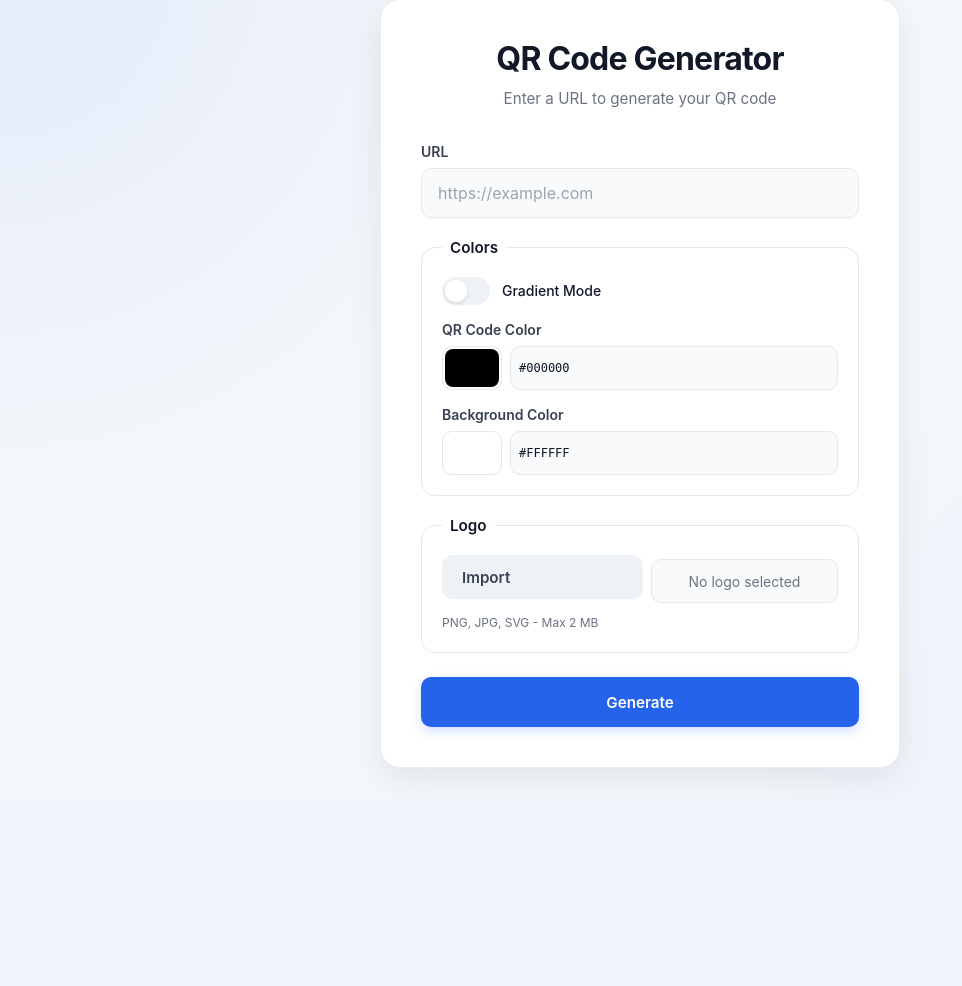
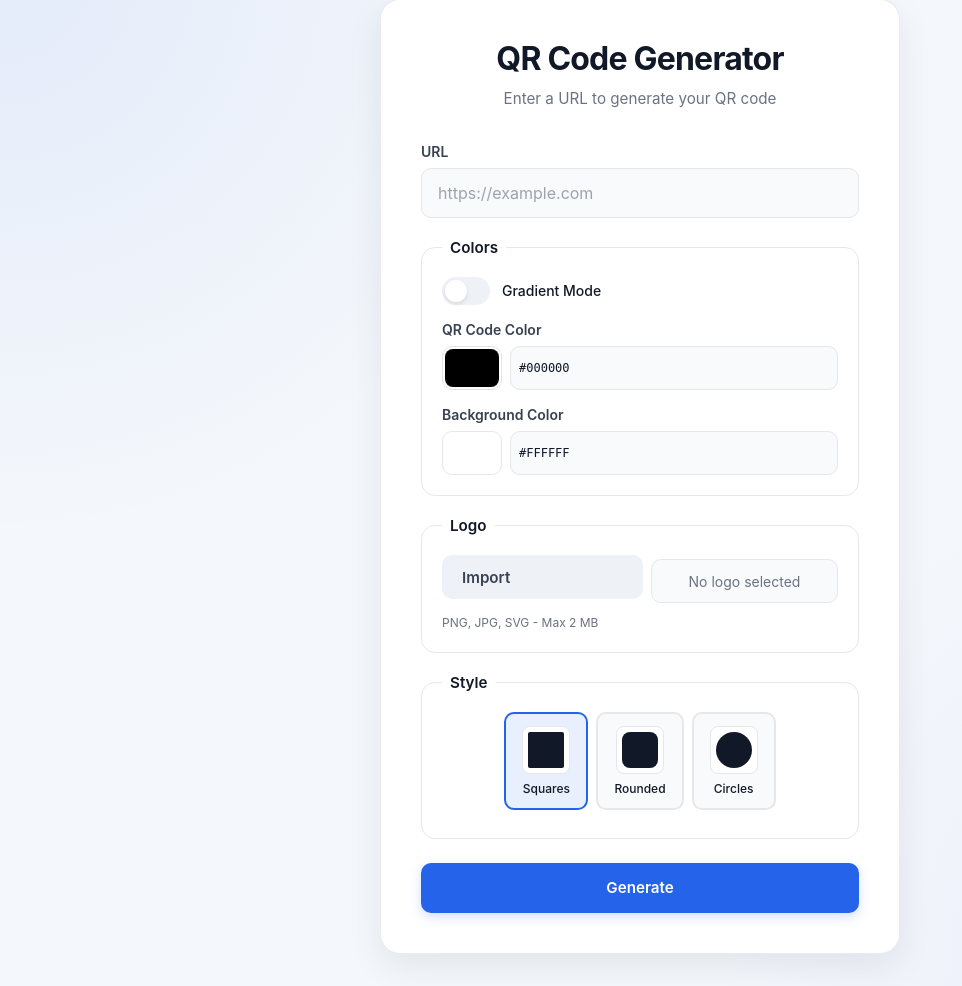
Before and after one commit to WewennJr/qr-code-generator, a Flask app: page / in a window 1280 px wide. Shown: the part 33-1019 px from the top of the page, without its empty margins (0-962 px from the left). Before the commit the page ends 803 px from the top, so only its background shows below. Run offline with Flask 3, Linux system fonts and the light colour scheme.

Commit message:
feat: qr-code dot style

```diff
--- a/src/qr_code_generator/app.py
+++ b/src/qr_code_generator/app.py
@@ -107,13 +107,29 @@ def is_finder_pattern(x: int, y: int, size: int, border: int) -> bool:
     return False
 
 
+def draw_module(draw: ImageDraw.Draw, px: int, py: int, box_size: int, color: Tuple[int, int, int], style: str):
+    """Draw a single QR module based on style."""
+    half = box_size // 2
+    center_x = px + half
+    center_y = py + half
+    radius = half - 1
+
+    if style == "circle":
+        draw.ellipse([px + 1, py + 1, px + box_size - 1, py + box_size - 1], fill=color)
+    elif style == "rounded":
+        draw.rounded_rectangle([px + 1, py + 1, px + box_size - 1, py + box_size - 1], radius=radius // 2, fill=color)
+    else:
+        draw.rectangle([px, py, px + box_size, py + box_size], fill=color)
+
+
 def generate_qr_code(
     data: str,
     fill_color: str = "#000000",
     back_color: str = "#ffffff",
     gradient_colors: Optional[List[str]] = None,
     gradient_direction: str = "vertical",
-    logo_data: Optional[bytes] = None
+    logo_data: Optional[bytes] = None,
+    style: str = "square"
 ) -> io.BytesIO:
     qr = qrcode.QRCode(
         version=1,
@@ -159,14 +175,21 @@ def generate_qr_code(
                         else:
                             color = gradient[max(0, min(gy, module_count - 1))]
 
-                    draw.rectangle([px, py, px + box_size, py + box_size], fill=color)
+                    draw_module(draw, px, py, box_size, color, style)
     else:
         for y, row in enumerate(matrix):
             for x, cell in enumerate(row):
                 if cell:
                     px = x * box_size
                     py = y * box_size
-                    draw.rectangle([px, py, px + box_size, py + box_size], fill=fill_rgb)
+
+                    # Keep finder patterns solid for scannability
+                    if is_finder_pattern(x, y, size, border):
+                        color = fill_rgb
+                    else:
+                        color = fill_rgb
+
+                    draw_module(draw, px, py, box_size, color, style)
 
     if logo_data:
         img = embed_logo_in_qr(img, logo_data)
@@ -192,6 +215,7 @@ def index():
         "gradient_direction": "vertical",
         "use_gradient": False,
         "logo_preview": None,
+        "style": "square",
     }
 
     if request.method == "POST":
@@ -200,6 +224,7 @@ def index():
         back_color = request.form.get("back_color", "#ffffff")
         use_gradient = request.form.get("use_gradient") == "on"
         gradient_direction = request.form.get("gradient_direction", "vertical")
+        style = request.form.get("style", "square")
 
         gradient_colors = []
         for i in range(5):
@@ -226,6 +251,7 @@ def index():
             "gradient_direction": gradient_direction,
             "use_gradient": use_gradient,
             "logo_preview": logo_preview,
+            "style": style,
         })
 
         if not url:
@@ -242,9 +268,10 @@ def index():
                         gradient_colors=gradient_colors,
                         gradient_direction=gradient_direction,
                         logo_data=logo_data,
+                        style=style,
                     )
                 else:
-                    buf = generate_qr_code(url, fill_color=fill_color, back_color=back_color, logo_data=logo_data)
+                    buf = generate_qr_code(url, fill_color=fill_color, back_color=back_color, logo_data=logo_data, style=style)
                 qr_code_data = base64.b64encode(buf.getvalue()).decode("utf-8")
             except Exception as e:
                 error = f'{translations["errors"]["generation"]}: {str(e)}'
@@ -266,6 +293,7 @@ def download():
     back_color = request.form.get("back_color", "#ffffff")
     use_gradient = request.form.get("use_gradient") == "on"
     gradient_direction = request.form.get("gradient_direction", "vertical")
+    style = request.form.get("style", "square")
 
     gradient_colors = []
     for i in range(5):
@@ -293,9 +321,10 @@ def download():
                 gradient_colors=gradient_colors,
                 gradient_direction=gradient_direction,
                 logo_data=logo_data,
+                style=style,
             )
         else:
-            buf = generate_qr_code(url, fill_color=fill_color, back_color=back_color, logo_data=logo_data)
+            buf = generate_qr_code(url, fill_color=fill_color, back_color=back_color, logo_data=logo_data, style=style)
     except Exception:
         return "Generation error", 500
 
--- a/src/qr_code_generator/static/style.css
+++ b/src/qr_code_generator/static/style.css
@@ -731,6 +731,87 @@ input[type="url"]:focus {
     line-height: 1.4;
 }
 
+.style-section {
+    width: 100%;
+    box-sizing: border-box;
+}
+
+.style-options {
+    display: flex;
+    flex-wrap: wrap;
+    gap: 0.5rem;
+    justify-content: center;
+}
+
+.style-option {
+    display: flex;
+    flex-direction: column;
+    align-items: center;
+    gap: 0.4rem;
+    padding: 0.75rem 1rem;
+    border: 2px solid var(--border);
+    border-radius: 10px;
+    background: var(--surface-soft);
+    cursor: pointer;
+    transition: all 0.2s ease;
+    min-width: 80px;
+}
+
+.style-option:hover {
+    border-color: var(--primary);
+    background: rgba(37, 99, 235, 0.05);
+}
+
+.style-option input[type="radio"] {
+    display: none;
+}
+
+.style-option.selected {
+    border-color: var(--primary);
+    background: rgba(37, 99, 235, 0.1);
+}
+
+.style-preview {
+    display: flex;
+    align-items: center;
+    justify-content: center;
+    width: 48px;
+    height: 48px;
+    background: var(--surface);
+    border: 1px solid var(--border);
+    border-radius: 8px;
+    overflow: hidden;
+}
+
+.style-preview::before {
+    content: "";
+    display: block;
+    width: 36px;
+    height: 36px;
+}
+
+.style-preview[data-style="square"]::before {
+    background: var(--text);
+    border-radius: 2px;
+}
+
+.style-preview[data-style="rounded"]::before {
+    background: var(--text);
+    border-radius: 8px;
+}
+
+.style-preview[data-style="circle"]::before {
+    background: var(--text);
+    border-radius: 50%;
+}
+
+.style-label {
+    font-size: 0.75rem;
+    font-weight: 500;
+    color: var(--text);
+    white-space: nowrap;
+}
+
 @media (max-width: 600px) {
     .color-section {
         padding: 1rem;
--- a/src/qr_code_generator/templates/index.html
+++ b/src/qr_code_generator/templates/index.html
@@ -118,6 +118,20 @@
                 </div>
             </fieldset>
 
+            <fieldset class="form-group color-section style-section">
+                <legend>{{ translations.style_title }}</legend>
+
+                <div class="style-options" id="style-options">
+                    {% for style_key, style_label in [('square', translations.style_square), ('rounded', translations.style_rounded), ('circle', translations.style_circle)] %}
+                    <label class="style-option {% if form_data.style == style_key %}selected{% endif %}" data-style="{{ style_key }}">
+                        <input type="radio" name="style" value="{{ style_key }}" {% if form_data.style == style_key %}checked{% endif %}>
+                        <span class="style-preview" data-style="{{ style_key }}"></span>
+                        <span class="style-label">{{ style_label }}</span>
+                    </label>
+                    {% endfor %}
+                </div>
+            </fieldset>
+
             <div class="btn-group">
                 <button type="submit" class="btn btn-primary">
                     {{ translations.generate }}
@@ -142,6 +156,7 @@
                 <input type="hidden" name="back_color" value="{{ form_data.back_color }}">
                 <input type="hidden" name="use_gradient" value="{{ 'on' if form_data.use_gradient else '' }}">
                 <input type="hidden" name="gradient_direction" value="{{ form_data.gradient_direction }}">
+                <input type="hidden" name="style" value="{{ form_data.style }}">
                 {% for i in range(form_data.gradient_colors|length) %}
                 <input type="hidden" name="gradient_color_{{ i }}" value="{{ form_data.gradient_colors[i] }}">
                 {% endfor %}
@@ -313,6 +328,17 @@
 document.querySelectorAll('input[type="color"]').forEach(setupColorSync);
         document.querySelectorAll('.gradient-stop').forEach(setupDragAndDrop);
 
+        // Style selection - immediate visual feedback
+        const styleOptions = document.querySelectorAll('.style-option');
+        styleOptions.forEach(option => {
+            option.addEventListener('click', function() {
+                const style = this.dataset.style;
+                styleOptions.forEach(opt => opt.classList.remove('selected'));
+                this.classList.add('selected');
+                this.querySelector('input[type="radio"]').checked = true;
+            });
+        });
+
         const logoInput = document.getElementById('logo');
         const logoPreviewFrame = document.getElementById('logo-preview-frame');
         const logoPreviewImg = document.getElementById('logo-preview-img');
--- a/src/qr_code_generator/translations/en.json
+++ b/src/qr_code_generator/translations/en.json
@@ -31,6 +31,10 @@
     "logo_no_preview": "No logo selected",
     "logo_invalid_type": "File must be an image",
     "logo_too_large": "Image must not exceed 2 MB",
+    "style_title": "Style",
+    "style_square": "Squares",
+    "style_rounded": "Rounded",
+    "style_circle": "Circles",
     "errors": {
         "empty_url": "Please enter a URL",
         "invalid_url": "The URL must start with http:// or https://",
--- a/src/qr_code_generator/translations/fr.json
+++ b/src/qr_code_generator/translations/fr.json
@@ -31,6 +31,10 @@
     "logo_no_preview": "Aucun logo sélectionné",
     "logo_invalid_type": "Le fichier doit être une image",
     "logo_too_large": "L'image ne doit pas dépasser 2 Mo",
+    "style_title": "Style",
+    "style_square": "Carrés",
+    "style_rounded": "Arrondis",
+    "style_circle": "Ronds",
     "errors": {
         "empty_url": "Veuillez entrer une URL",
         "invalid_url": "L'URL doit commencer par http:// ou https://",
```
